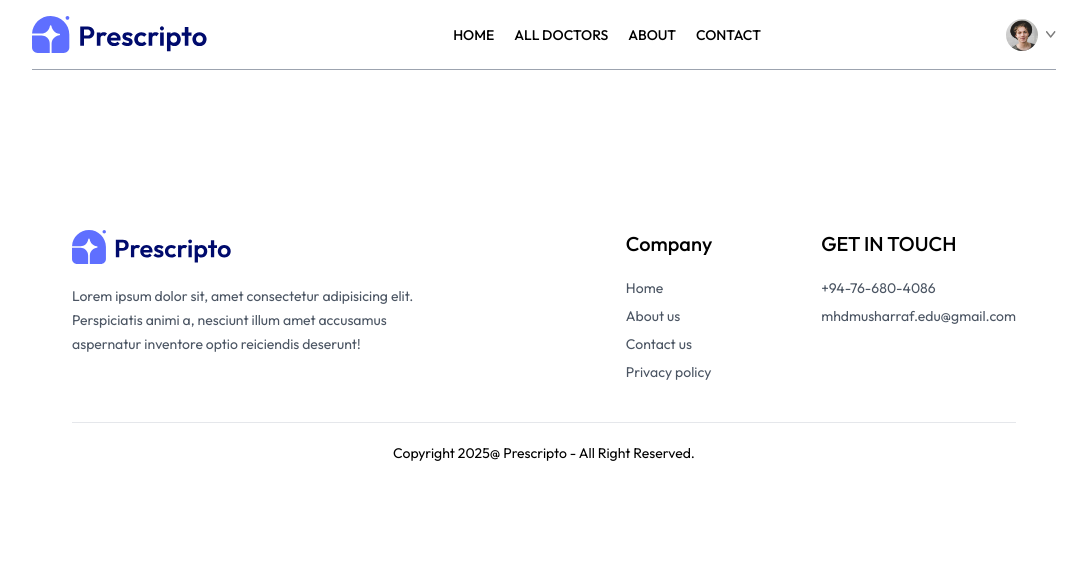
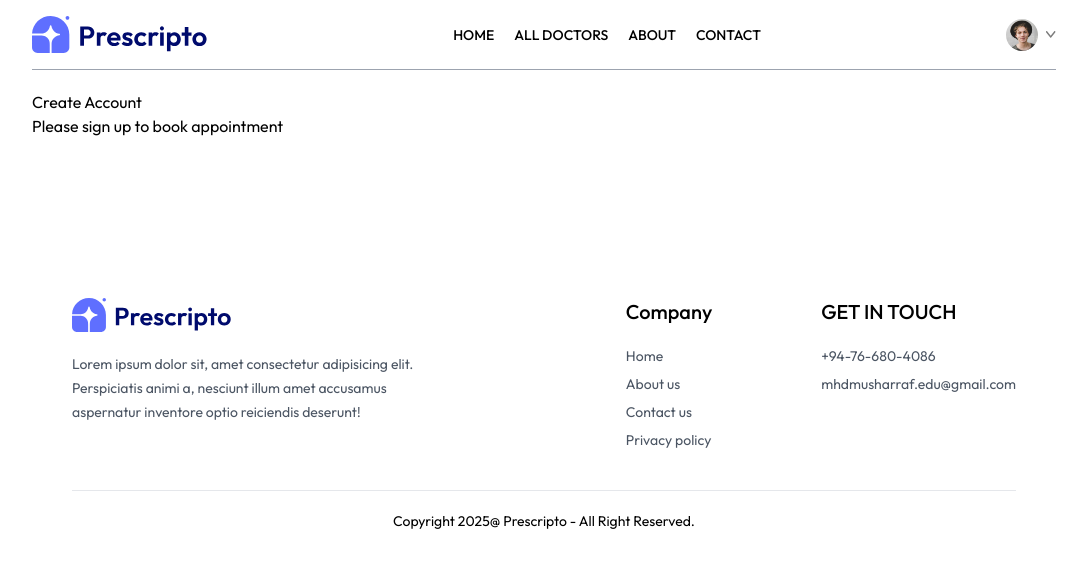
Before and after one commit to mhdmusharraf/Doctor-Appointment-Booking-App, a React (Vite) app in the folder frontend/: page /login in a window 1280 px wide. Shown: the top 568 px of the page, without its empty margins (96-1183 px from the left). Built offline with nearby package versions, Linux system fonts and the light colour scheme.

Commit message:
Working on Login

```diff
--- a/frontend/src/pages/Login.jsx
+++ b/frontend/src/pages/Login.jsx
@@ -1,10 +1,26 @@
-import React from 'react'
+import React, { useState } from 'react'
 
 const Login = () => {
+
+  const [state,setState] = useState('Sign Up')
+  const [email, setEmail] = useState('')
+  const [password, setPassword] = useState('')
+  const [name, setName] = useState('')
+
+  const onSubmitHandler=async(event)=>{
+    event.preventDefault()
+
+
+  }
+
   return (
-    <div>
+    <form className='main-h-[80vh] flex items-center'>
+      <div>
+        <p>{state==='Sign Up'?"Create Account":"Login"}</p>
+        <p>Please {state==='Sign Up'?"sign up":"login"} to book appointment</p>
+      </div>
 
-    </div>
+    </form>
   )
 }
 
```
